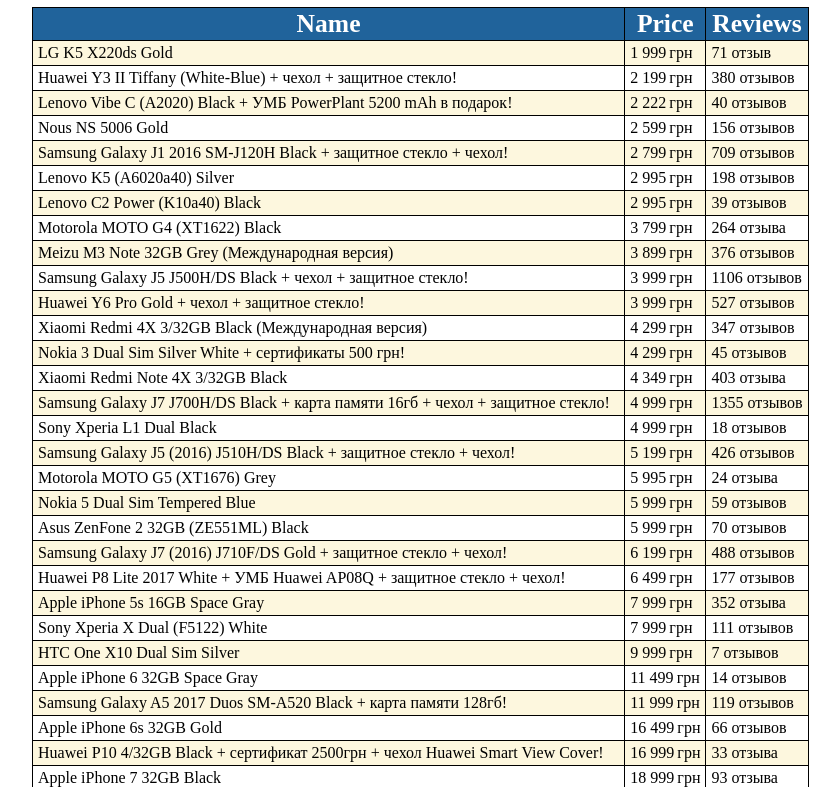
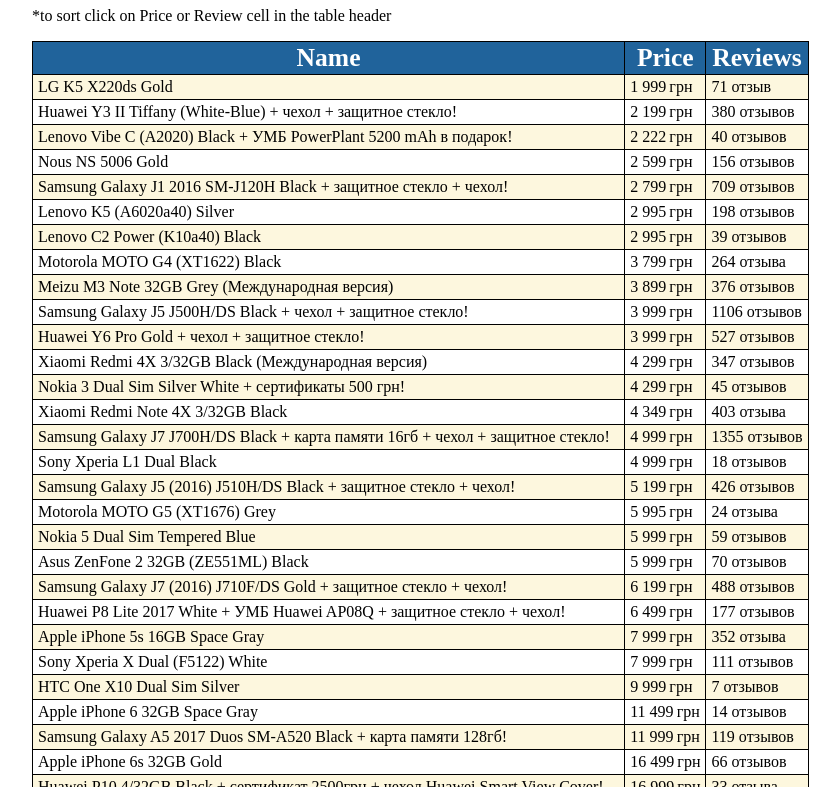
Before and after one commit to s5unanow/Homework_js, a plain HTML site: page HomeWork-3/index.html in a window 1280 px wide. Shown: the part 73-860 px from the top of the page, without its empty margins (208-1048 px from the left). Drawn offline with Linux system fonts and the light colour scheme.

Commit message:
added tooltip about sort

```diff
--- a/HomeWork-3/index.html
+++ b/HomeWork-3/index.html
@@ -11,6 +11,7 @@
 <body>
 <div class="container-products">
   <h1>Our products:</h1>
+  <p>*to sort click on Price or Review cell in the table header</p>
   <div class="container-table">
     <table id="products">
       <thead>
```
